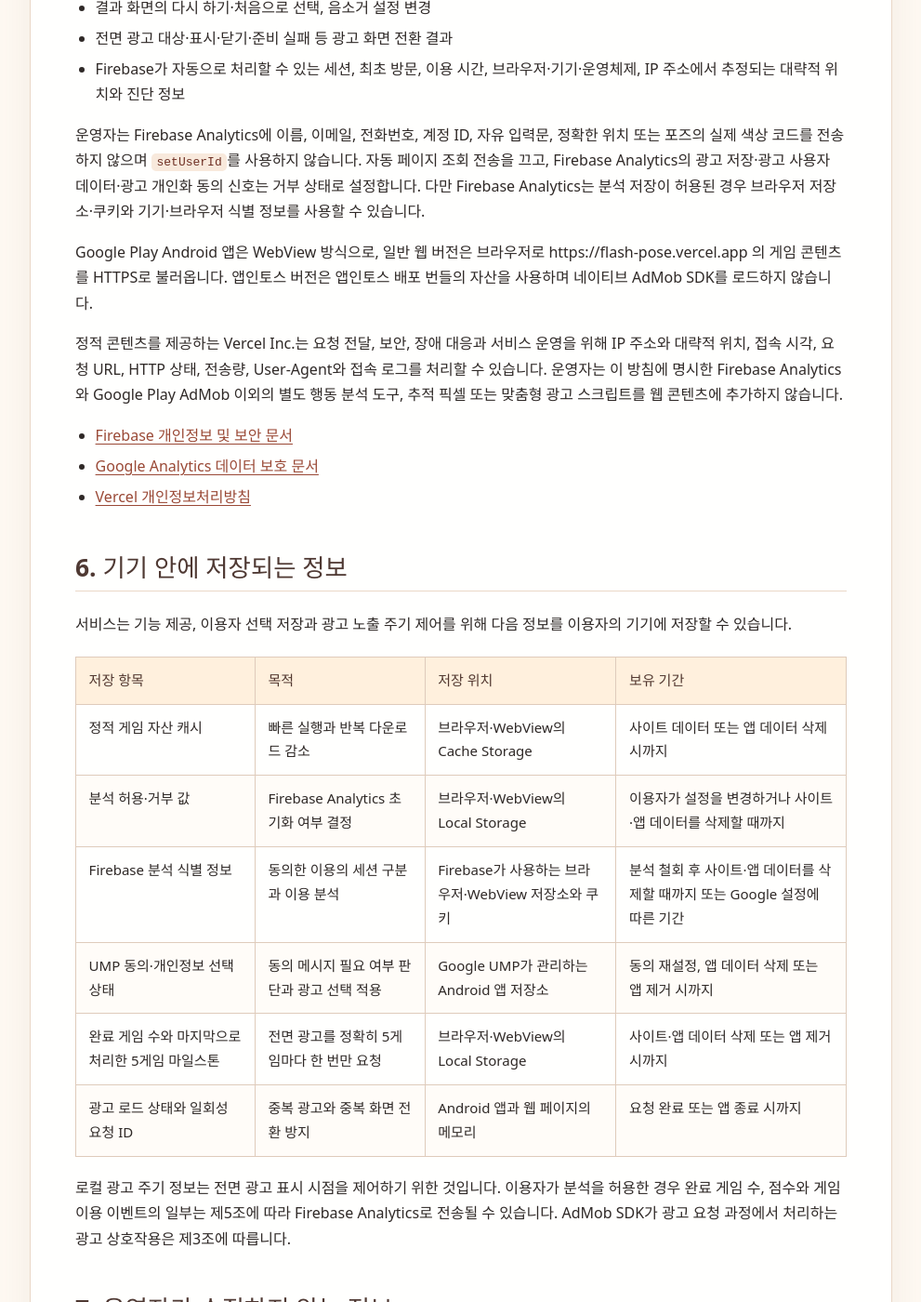
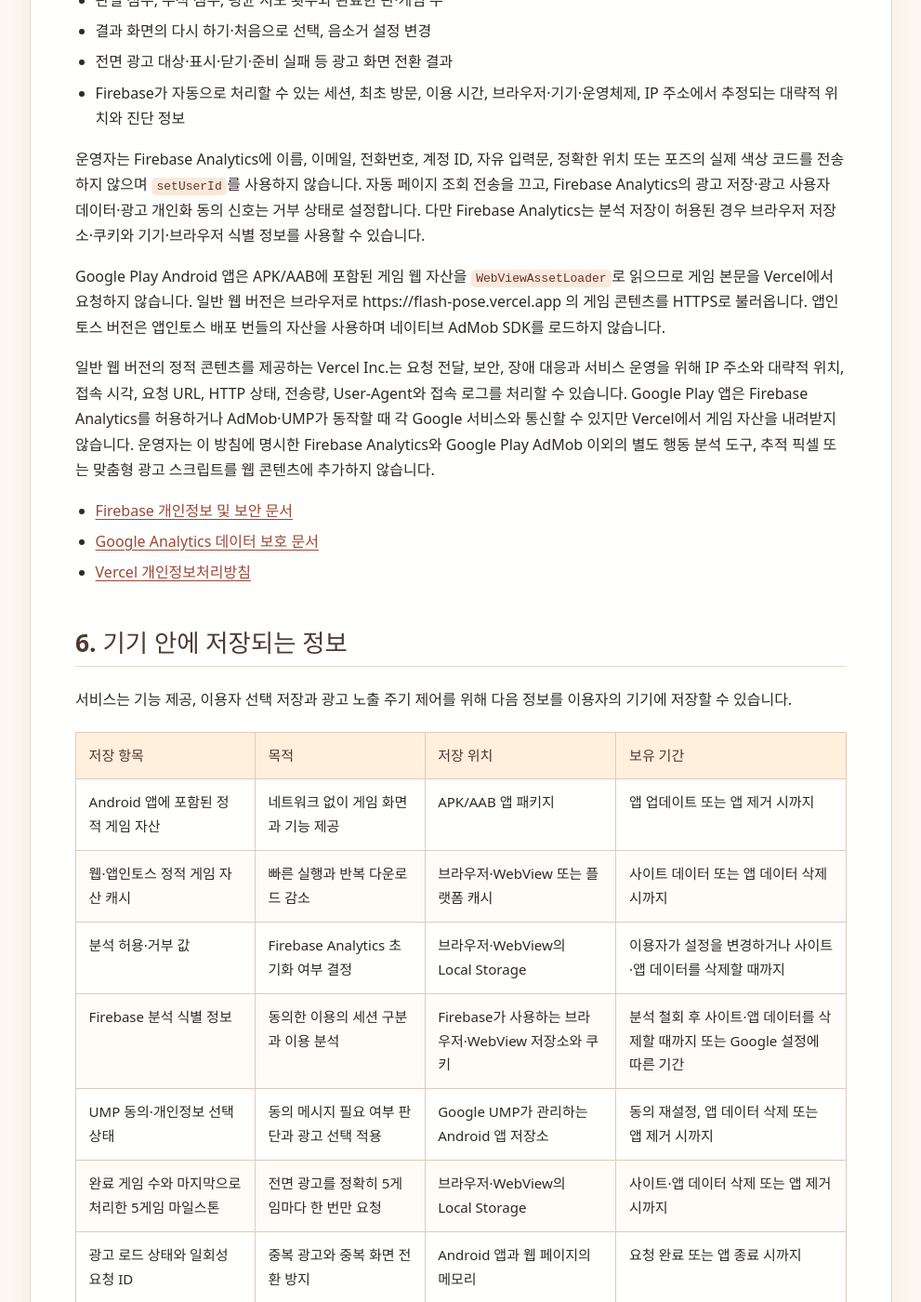
Before and after one commit to lilysnc/privacy-policies, a Jekyll site: the page built from flash-pose/index.md, in a window 1280 px wide and 1400 px high, scrolled down 4074 px. Shown: the whole window at 93% size, without its empty margins (144-1135 px from the left). Built offline with Jekyll 4.4.1, drawn with Linux system fonts in a browser that asks for light colours; some of the changed text lies outside the part shown.

Commit message:
구글플레이 로컬 웹 번들 정책 반영

```diff
--- a/flash-pose/index.md
+++ b/flash-pose/index.md
@@ -23,7 +23,7 @@ permalink: /flash-pose/
 
 이 방침은 다음 배포 환경에 적용됩니다.
 
-- Google Play에서 배포하는 Android WebView 앱
+- Google Play에서 배포하며 게임 웹 자산을 앱 패키지에 포함한 Android WebView 앱
 - 앱인토스에서 제공하는 게임 미니앱
 - https://flash-pose.vercel.app 에서 제공하는 웹 버전
 
@@ -47,8 +47,8 @@ Google Play, 토스, Google AdMob, Firebase Analytics 등 각 플랫폼 사업
 | 광고 동의·선택                      | UMP를 통해 적용 지역에서 동의를 요청하고 필요한 경우 `광고 개인정보 설정` 제공                                                       |
 | 별도 원격 오류 수집                 | Firebase Crashlytics 등 사용 안 함                                                                                                   |
 | 위험 권한                           | 위치, 연락처, 사진, 카메라, 마이크 권한 요청 안 함                                                                                   |
-| 웹 콘텐츠 제공                      | Vercel이 HTTPS 요청 과정에서 IP 주소와 접속 로그를 처리할 수 있음                                                                    |
-| 로컬 저장                           | 정적 게임 자산 캐시, 분석 동의, Firebase 식별 정보, UMP 동의 상태와 완료 게임 수·광고 마일스톤                                       |
+| 웹 콘텐츠 제공                      | Google Play 앱의 게임 자산은 APK/AAB 내부에서 제공하며, 일반 웹 버전 이용 시 Vercel이 HTTPS 요청 과정에서 IP 주소와 접속 로그를 처리할 수 있음 |
+| 로컬 저장                           | Android 앱 패키지의 정적 게임 자산, 브라우저·WebView 캐시, 분석 동의, Firebase 식별 정보, UMP 동의 상태와 완료 게임 수·광고 마일스톤 |
 | 이용자가 직접 보내는 문의           | 발신 이메일 주소, 문의 내용과 자발적으로 첨부한 정보                                                                                 |
 | 개인정보 판매                       | 운영자가 개인정보를 판매하지 않음                                                                                                    |
 
@@ -108,9 +108,9 @@ Google의 처리와 선택 방법은 다음 문서에서 확인할 수 있습니
 
 운영자는 Firebase Analytics에 이름, 이메일, 전화번호, 계정 ID, 자유 입력문, 정확한 위치 또는 포즈의 실제 색상 코드를 전송하지 않으며 `setUserId`를 사용하지 않습니다. 자동 페이지 조회 전송을 끄고, Firebase Analytics의 광고 저장·광고 사용자 데이터·광고 개인화 동의 신호는 거부 상태로 설정합니다. 다만 Firebase Analytics는 분석 저장이 허용된 경우 브라우저 저장소·쿠키와 기기·브라우저 식별 정보를 사용할 수 있습니다.
 
-Google Play Android 앱은 WebView 방식으로, 일반 웹 버전은 브라우저로 https://flash-pose.vercel.app 의 게임 콘텐츠를 HTTPS로 불러옵니다. 앱인토스 버전은 앱인토스 배포 번들의 자산을 사용하며 네이티브 AdMob SDK를 로드하지 않습니다.
+Google Play Android 앱은 APK/AAB에 포함된 게임 웹 자산을 `WebViewAssetLoader`로 읽으므로 게임 본문을 Vercel에서 요청하지 않습니다. 일반 웹 버전은 브라우저로 https://flash-pose.vercel.app 의 게임 콘텐츠를 HTTPS로 불러옵니다. 앱인토스 버전은 앱인토스 배포 번들의 자산을 사용하며 네이티브 AdMob SDK를 로드하지 않습니다.
 
-정적 콘텐츠를 제공하는 Vercel Inc.는 요청 전달, 보안, 장애 대응과 서비스 운영을 위해 IP 주소와 대략적 위치, 접속 시각, 요청 URL, HTTP 상태, 전송량, User-Agent와 접속 로그를 처리할 수 있습니다. 운영자는 이 방침에 명시한 Firebase Analytics와 Google Play AdMob 이외의 별도 행동 분석 도구, 추적 픽셀 또는 맞춤형 광고 스크립트를 웹 콘텐츠에 추가하지 않습니다.
+일반 웹 버전의 정적 콘텐츠를 제공하는 Vercel Inc.는 요청 전달, 보안, 장애 대응과 서비스 운영을 위해 IP 주소와 대략적 위치, 접속 시각, 요청 URL, HTTP 상태, 전송량, User-Agent와 접속 로그를 처리할 수 있습니다. Google Play 앱은 Firebase Analytics를 허용하거나 AdMob·UMP가 동작할 때 각 Google 서비스와 통신할 수 있지만 Vercel에서 게임 자산을 내려받지 않습니다. 운영자는 이 방침에 명시한 Firebase Analytics와 Google Play AdMob 이외의 별도 행동 분석 도구, 추적 픽셀 또는 맞춤형 광고 스크립트를 웹 콘텐츠에 추가하지 않습니다.
 
 - [Firebase 개인정보 및 보안 문서](https://firebase.google.com/support/privacy?hl=ko)
 - [Google Analytics 데이터 보호 문서](https://support.google.com/analytics/answer/6004245?hl=ko)
@@ -122,7 +122,8 @@ Google Play Android 앱은 WebView 방식으로, 일반 웹 버전은 브라우
 
 | 저장 항목                                       | 목적                                        | 저장 위치                                          | 보유 기간                                                                  |
 | ----------------------------------------------- | ------------------------------------------- | -------------------------------------------------- | -------------------------------------------------------------------------- |
-| 정적 게임 자산 캐시                             | 빠른 실행과 반복 다운로드 감소              | 브라우저·WebView의 Cache Storage                   | 사이트 데이터 또는 앱 데이터 삭제 시까지                                   |
+| Android 앱에 포함된 정적 게임 자산             | 네트워크 없이 게임 화면과 기능 제공            | APK/AAB 앱 패키지                                    | 앱 업데이트 또는 앱 제거 시까지                                           |
+| 웹·앱인토스 정적 게임 자산 캐시                | 빠른 실행과 반복 다운로드 감소                 | 브라우저·WebView 또는 플랫폼 캐시                    | 사이트 데이터 또는 앱 데이터 삭제 시까지                                   |
 | 분석 허용·거부 값                               | Firebase Analytics 초기화 여부 결정         | 브라우저·WebView의 Local Storage                   | 이용자가 설정을 변경하거나 사이트·앱 데이터를 삭제할 때까지                |
 | Firebase 분석 식별 정보                         | 동의한 이용의 세션 구분과 이용 분석         | Firebase가 사용하는 브라우저·WebView 저장소와 쿠키 | 분석 철회 후 사이트·앱 데이터를 삭제할 때까지 또는 Google 설정에 따른 기간 |
 | UMP 동의·개인정보 선택 상태                     | 동의 메시지 필요 여부 판단과 광고 선택 적용 | Google UMP가 관리하는 Android 앱 저장소            | 동의 재설정, 앱 데이터 삭제 또는 앱 제거 시까지                            |
@@ -168,7 +169,7 @@ Google Play Android 앱은 WebView 방식으로, 일반 웹 버전은 브라우
 | ------------------------------------------------ | --------------------------------------------------------------- | ----------------------------------------------------------------- | ------------------------------------ | ------------------------------------------------------------------------ |
 | Google LLC — Firebase Analytics·Google Analytics | 동의한 게임 이용 분석, 서비스 개선과 화면·광고 전환 안정성 확인 | 제5조의 게임 이벤트, 브라우저·기기·세션·진단 정보와 대략적 위치   | 분석 허용 후 이벤트 발생 시 TLS 통신 | Firebase·Google Analytics 속성 설정, Google 정책과 관련 법령에 따른 기간 |
 | Google LLC — AdMob·UMP                           | 광고와 동의 메시지 제공, 측정, 분석, 보안·부정행위 방지         | 제3조의 대략적 위치, 앱 활동, 진단, 기기 또는 기타 ID와 동의 상태 | 광고·동의 요청 시 TLS 통신           | Google 정책, 이용자 선택과 광고 서비스 제공에 필요한 기간                |
-| Vercel Inc.                                      | WebView·웹 정적 콘텐츠 제공, 보안과 장애 대응                   | 제5조의 IP 주소, 요청 정보, User-Agent와 접속 로그                | 웹 콘텐츠 요청 시 HTTPS 통신         | Vercel 정책과 서비스 운영에 필요한 기간                                  |
+| Vercel Inc.                                      | 일반 웹 버전 정적 콘텐츠 제공, 보안과 장애 대응                 | 제5조의 IP 주소, 요청 정보, User-Agent와 접속 로그                | 일반 웹 콘텐츠 요청 시 HTTPS 통신    | Vercel 정책과 서비스 운영에 필요한 기간                                  |
 | Google LLC — 이메일                              | 문의 전달, 스팸 차단과 보관                                     | 이메일 주소, 메시지와 첨부파일                                    | 이용자가 이메일 발송 시 암호화 통신  | 운영자 사본은 문의 완료 후 30일; Google 처리분은 Google 정책에 따름      |
 | GitHub, Inc. — GitHub Pages                      | 이 개인정보처리방침 페이지 제공과 보안                          | 정책 페이지 방문자의 IP 주소와 접속 로그                          | 정책 페이지 접속 시 HTTPS 통신       | GitHub 정책과 서비스 운영에 필요한 기간                                  |
 
@@ -245,7 +246,7 @@ Google Play 대상층에 아동이 포함되는 광고 릴리스는 다음 보
 
 운영자는 다음 원칙을 적용합니다.
 
-- 분석·광고와 웹 콘텐츠 통신에 HTTPS/TLS 사용
+- Google Play 게임 자산은 앱 패키지에서 제공하고 분석·광고·일반 웹 콘텐츠 통신에는 HTTPS/TLS 사용
 - 위치, 연락처, 사진, 카메라, 마이크 등 위험 권한을 요청하지 않음
 - 게임 기록을 운영자 자체 서버에 저장하지 않고 Firebase Analytics를 명시적 허용 뒤에만 초기화
 - Firebase Analytics에 계정 사용자 ID, 자유 입력문 또는 실제 포즈 색상 코드를 전송하지 않음
@@ -272,3 +273,4 @@ Google Play 대상층에 아동이 포함되는 광고 릴리스는 다음 보
 
 - 2026년 7월 19일: 최초 개인정보처리방침 작성
 - 2026년 7월 19일: Google Play WebView 전환, Firebase Analytics 명시적 동의, AdMob 하단 배너와 완료 게임 5회 주기 전면 광고, 분석·광고 개인정보 설정과 데이터 흐름 반영
+- 2026년 7월 19일: Google Play 게임 웹 자산의 APK/AAB 내장과 Vercel 독립 배포 방식 반영
```
